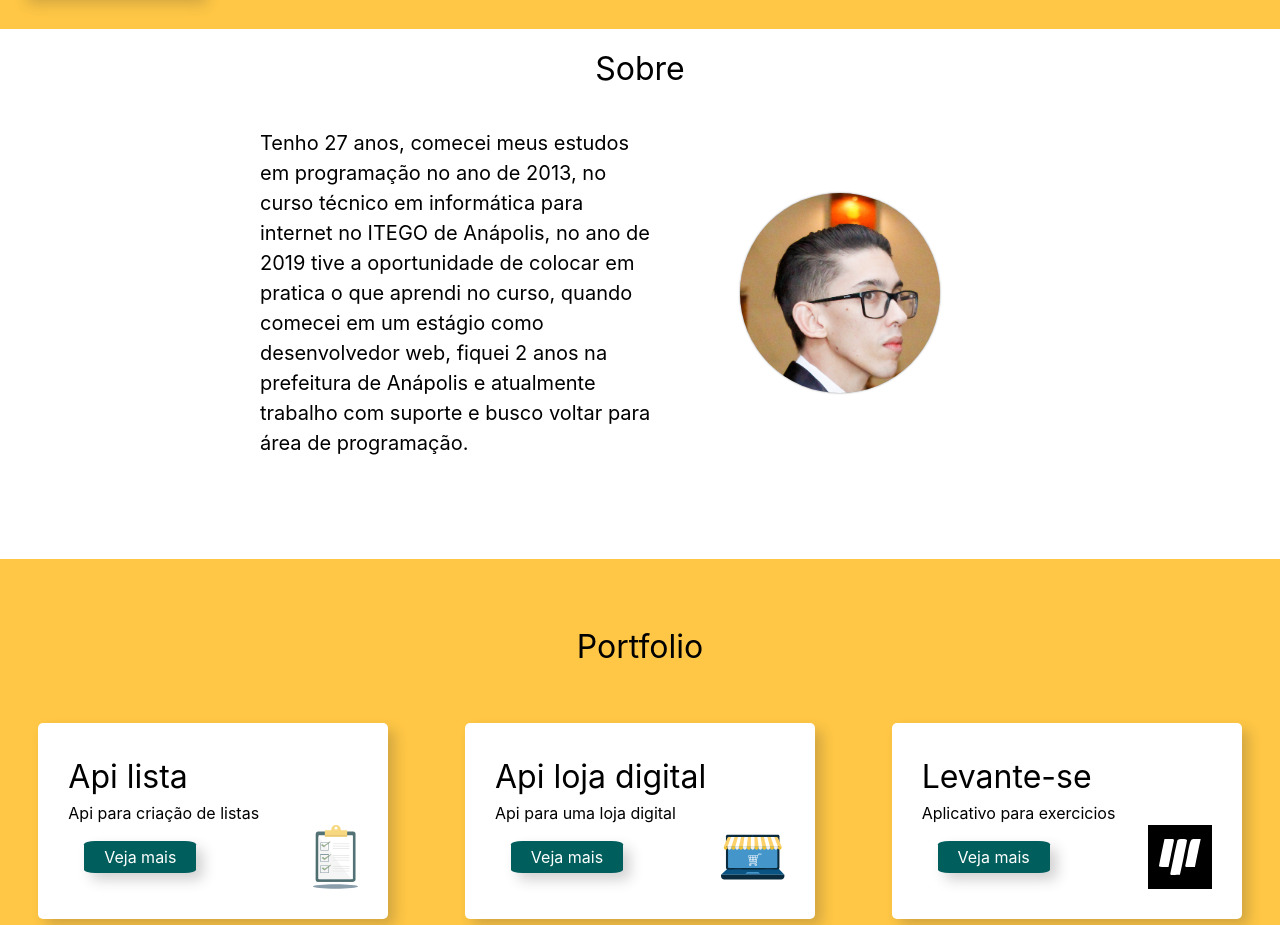
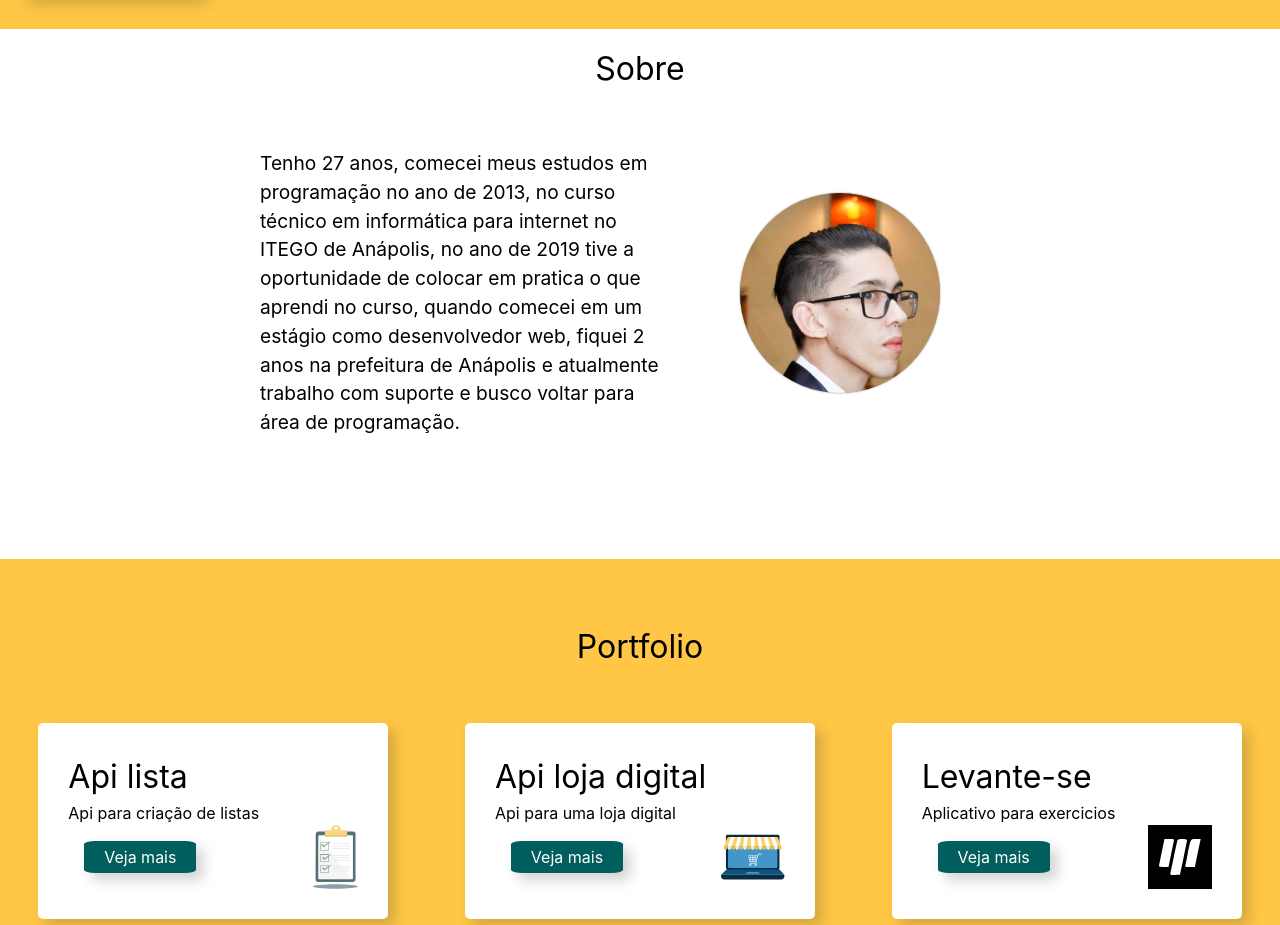
Before and after one commit to PabloViniciusSS/pablo_vinicius_portfolio, a Next.js app: page / in a window 1280 px wide. Shown: the part 1100-2025 px from the top of the page. Built offline with nearby package versions, Linux system fonts and the light colour scheme.

Commit message:
atualizar tamanho letra

```diff
--- a/src/styles/components/Object/CardSobre.module.css
+++ b/src/styles/components/Object/CardSobre.module.css
@@ -9,7 +9,7 @@
 
 .container_sobre .container_text{
   text-align: left;
-  font-size: 20px;
+  font-size: 1.2rem;
   width: 50vh;
 }
 
```
